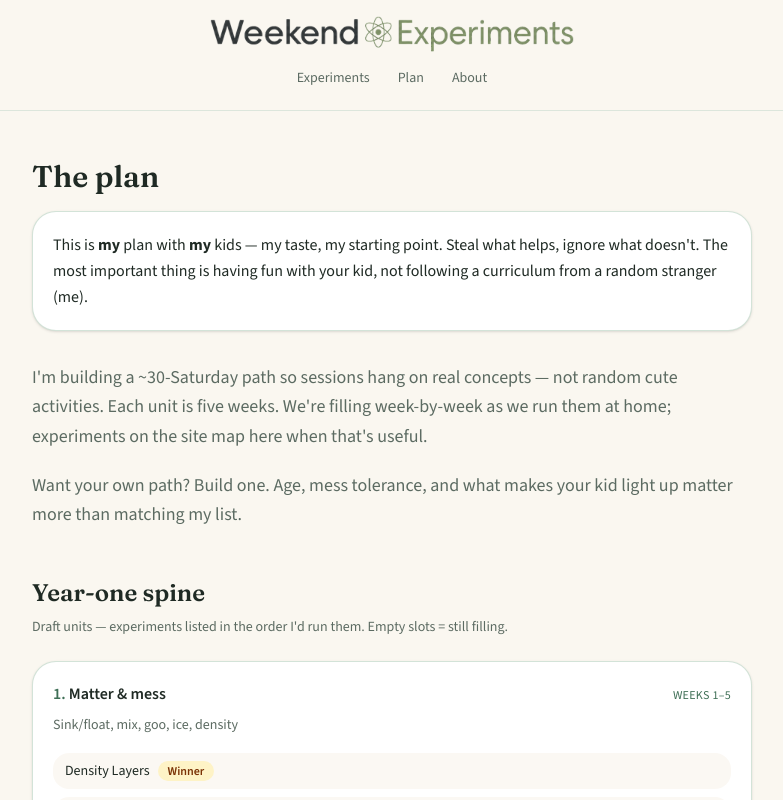
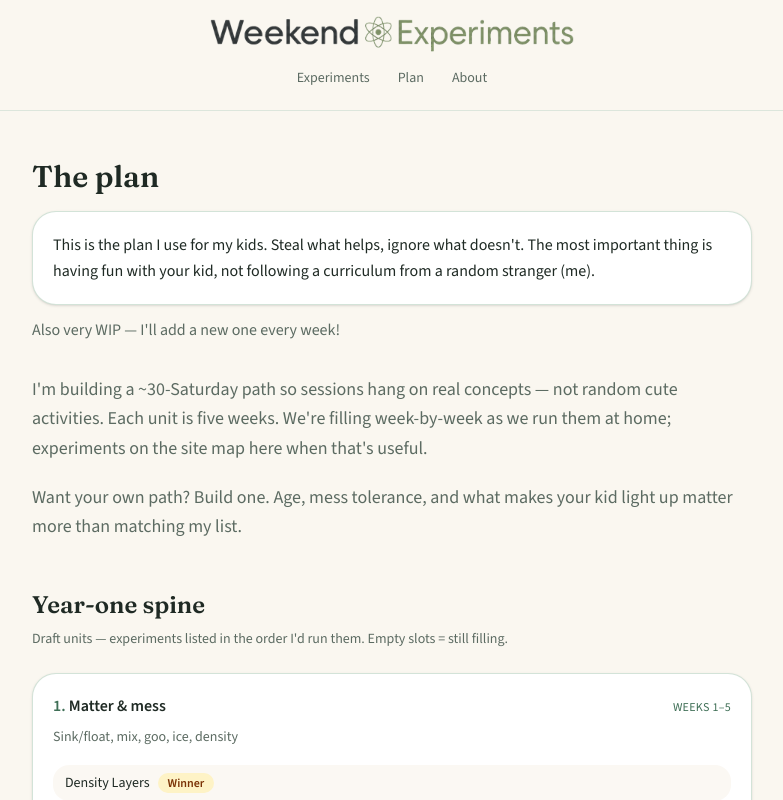
Before and after one commit to Nicolas-dovetta/little-lab-web, a Next.js app: page /plan in a window 1280 px wide. Shown: the top 800 px of the page, without its empty margins (248-1031 px from the left). Built offline with nearby package versions, Linux system fonts and the light colour scheme; no server answers; the database is empty.

Commit message:
Plan: disclaimer copy — no bold, WIP weekly note

```diff
--- a/src/app/plan/page.tsx
+++ b/src/app/plan/page.tsx
@@ -99,9 +99,12 @@ export default async function PlanPage() {
       <h1 className="font-display text-3xl font-semibold text-ink">The plan</h1>
 
       <p className="mt-4 rounded-3xl border border-sage-200/80 bg-white p-4 text-base leading-relaxed text-ink shadow-sm sm:p-5">
-        This is <strong>my</strong> plan with <strong>my</strong> kids — my taste, my starting
-        point. Steal what helps, ignore what doesn&apos;t. The most important thing is having fun
-        with your kid, not following a curriculum from a random stranger (me).
+        This is the plan I use for my kids. Steal what helps, ignore what doesn&apos;t. The most
+        important thing is having fun with your kid, not following a curriculum from a random
+        stranger (me).
+      </p>
+      <p className="mt-3 text-base leading-relaxed text-ink-muted">
+        Also very WIP — I&apos;ll add a new one every week!
       </p>
 
       <div className="mt-8 space-y-5 text-lg leading-relaxed text-ink-muted">
```
